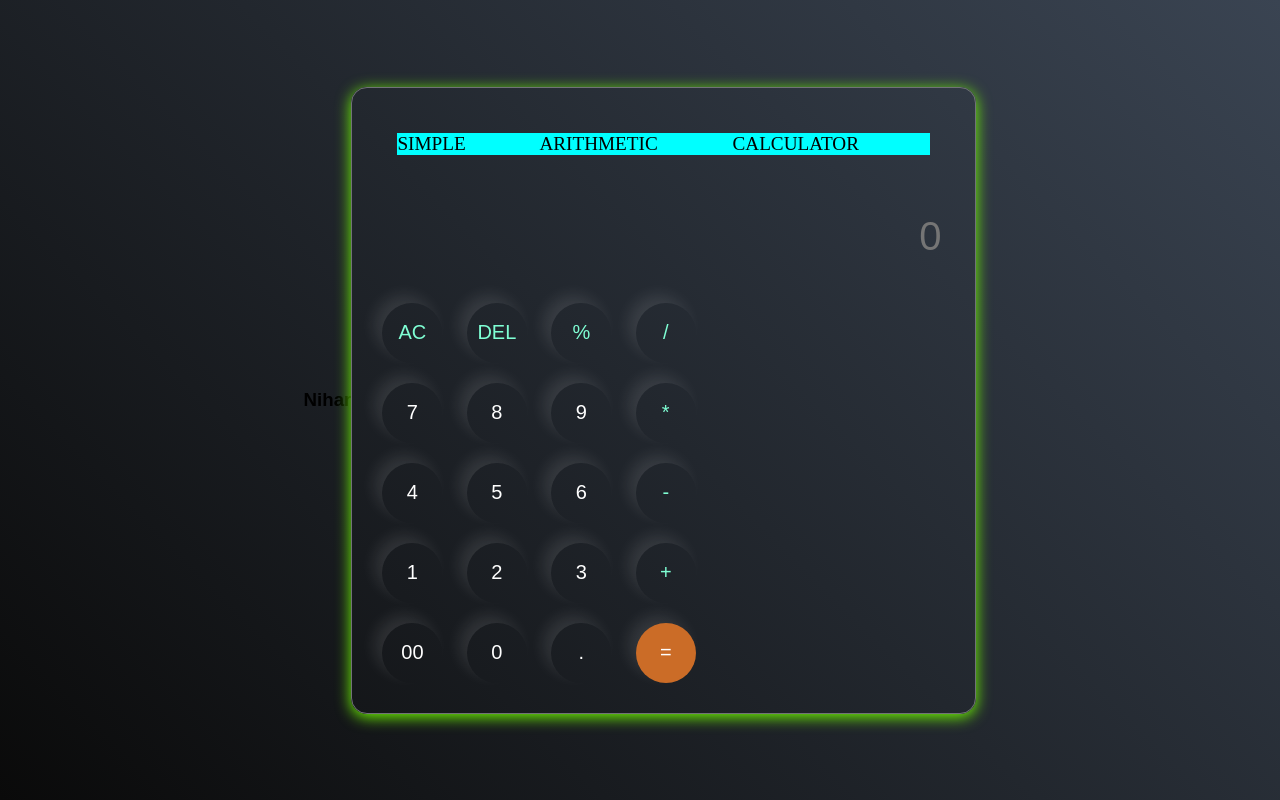
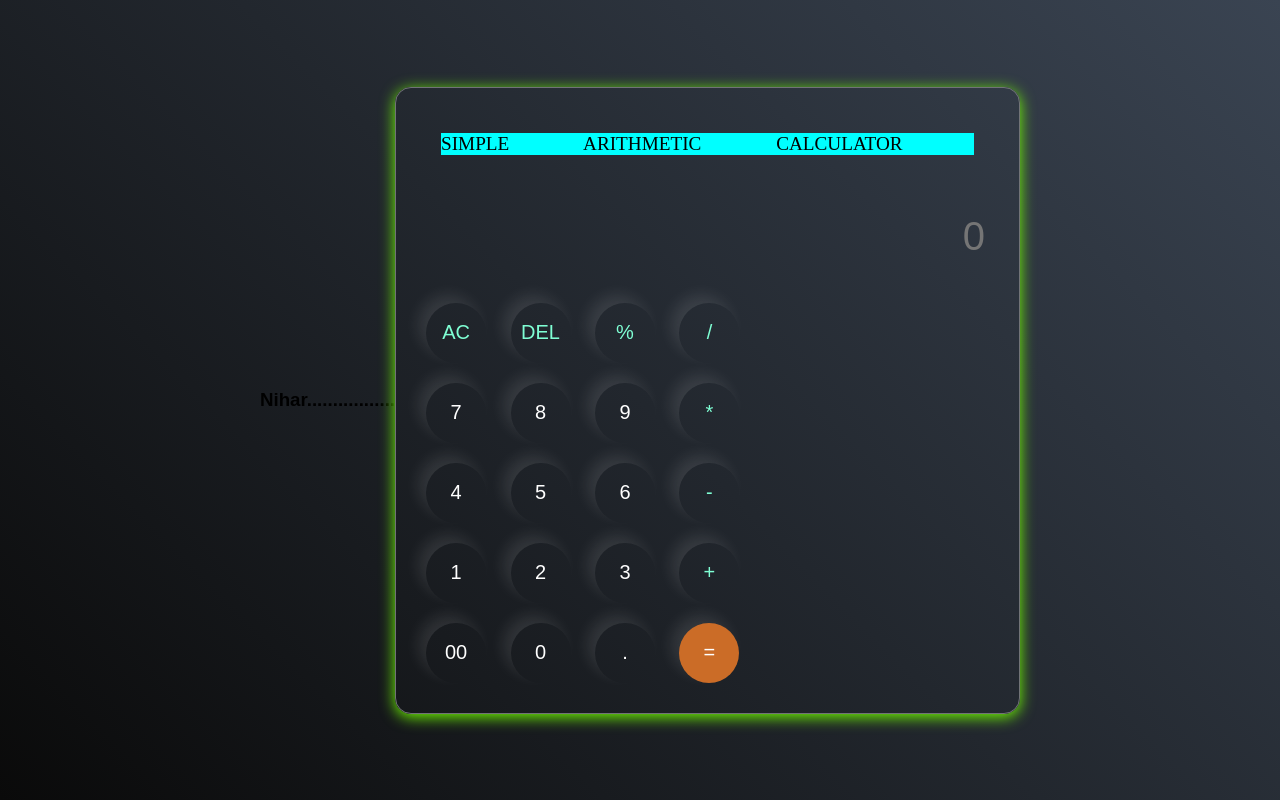
Before and after one commit to the-priyabrat/Niharpradhan-8, a plain HTML site: page index.html in a window 1280 px wide. Drawn offline with Linux system fonts and the light colour scheme.

Commit message:
Update index.html

```diff
--- a/index.html
+++ b/index.html
@@ -1,4 +1,4 @@
-<h3>Nihar</h3>
+<h3>Nihar.................</h3>
     <!DOCTYPE html>
 <html lang="en">
 <head>
```
